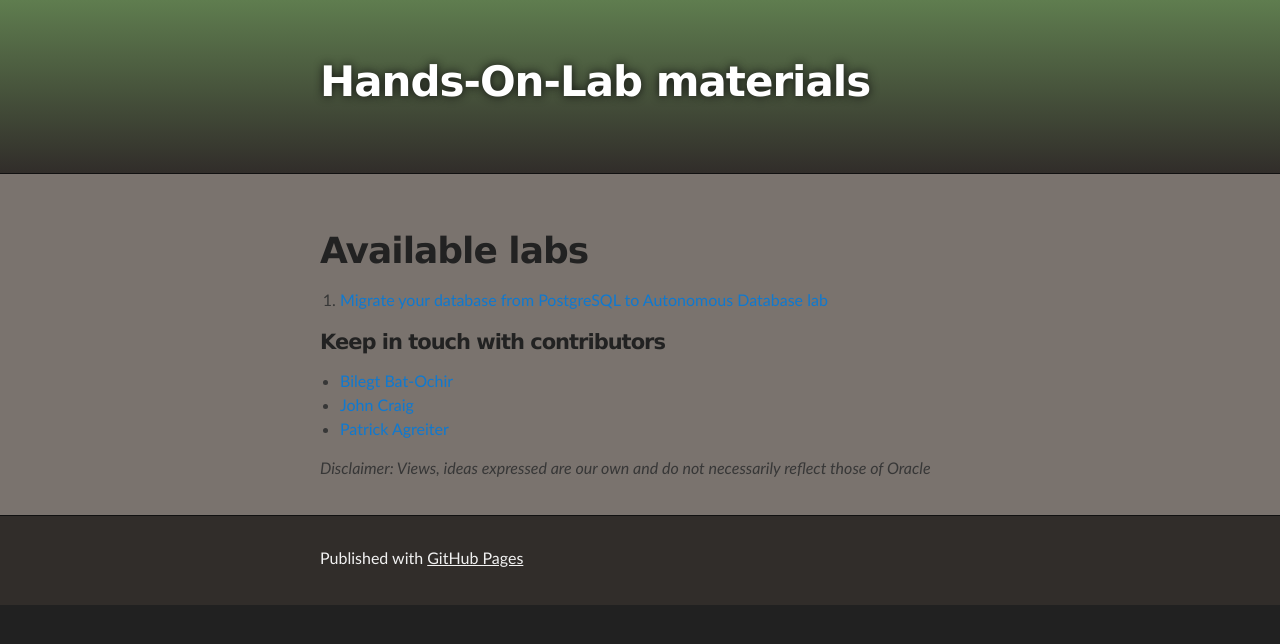
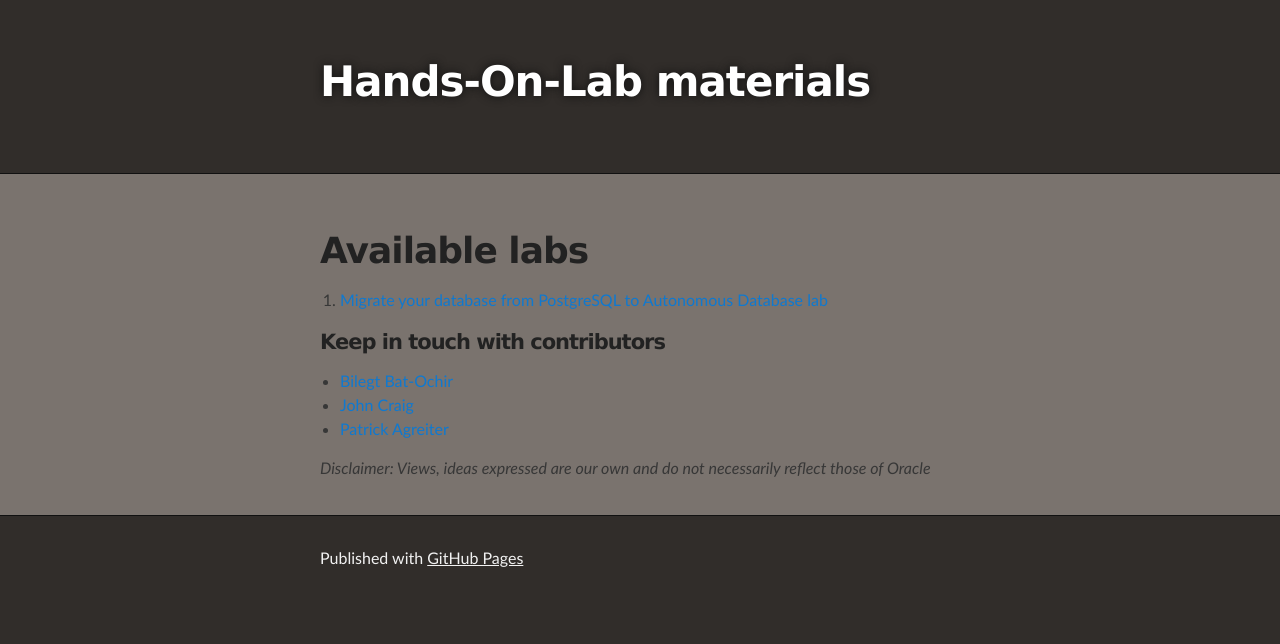
Before and after one commit to hol-workshop/hol-workshop.github.io, a Jekyll site: the page built from index.md, in a window 1280 px wide. Shown: the top 644 px of the page. Built offline with Jekyll 4.4.1, drawn with Linux system fonts in a browser that asks for light colours; our own code applies the rules of GitHub Pages for plain Markdown files; the repository's description, which GitHub fills in, is left out.

Commit message:
Update myjekyll-theme-slate.scss

```diff
--- a/_sass/myjekyll-theme-slate.scss
+++ b/_sass/myjekyll-theme-slate.scss
@@ -46,7 +46,7 @@ Theme Styles
 body {
   box-sizing: border-box;
   color:#373737;
-  background: #212121;
+  background: #312D2A;
   font-size: 16px;
   font-family: 'Myriad Pro', Calibri, Helvetica, Arial, sans-serif;
   line-height: 1.5;
@@ -283,11 +283,6 @@ Full-Width Styles
 
 #header_wrap {
   background: #312D2A;
-  background: -moz-linear-gradient(top, #312D2A, #5F7D4F);
-  background: -webkit-linear-gradient(top, #312D2A, #5F7D4F);
-  background: -ms-linear-gradient(top, #312D2A, #5F7D4F);
-  background: -o-linear-gradient(top, #312D2A, #5F7D4F);
-  background: linear-gradient(to top, #312D2A, #5F7D4F);
 }
 
 #header_wrap .inner {
```
